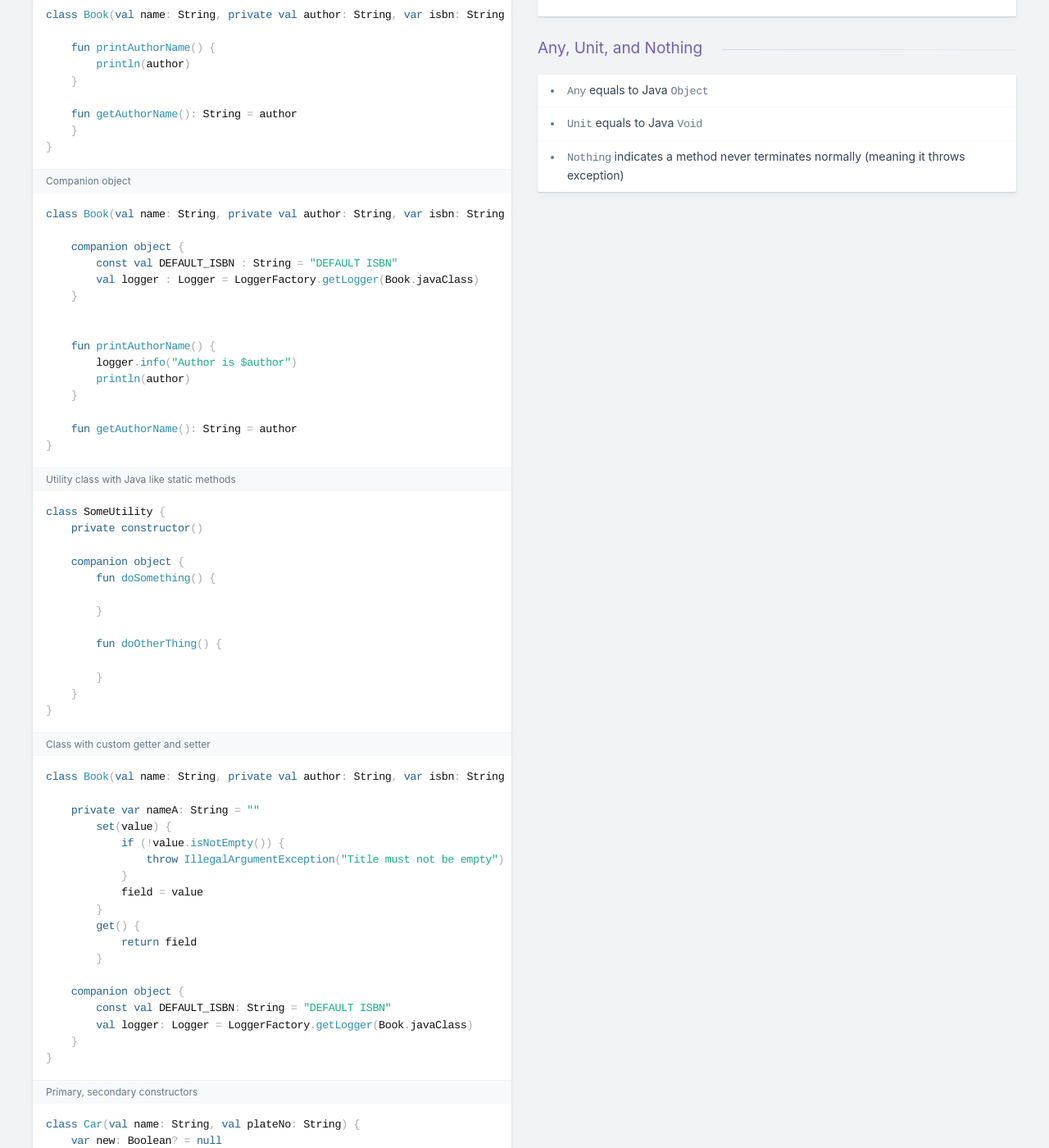
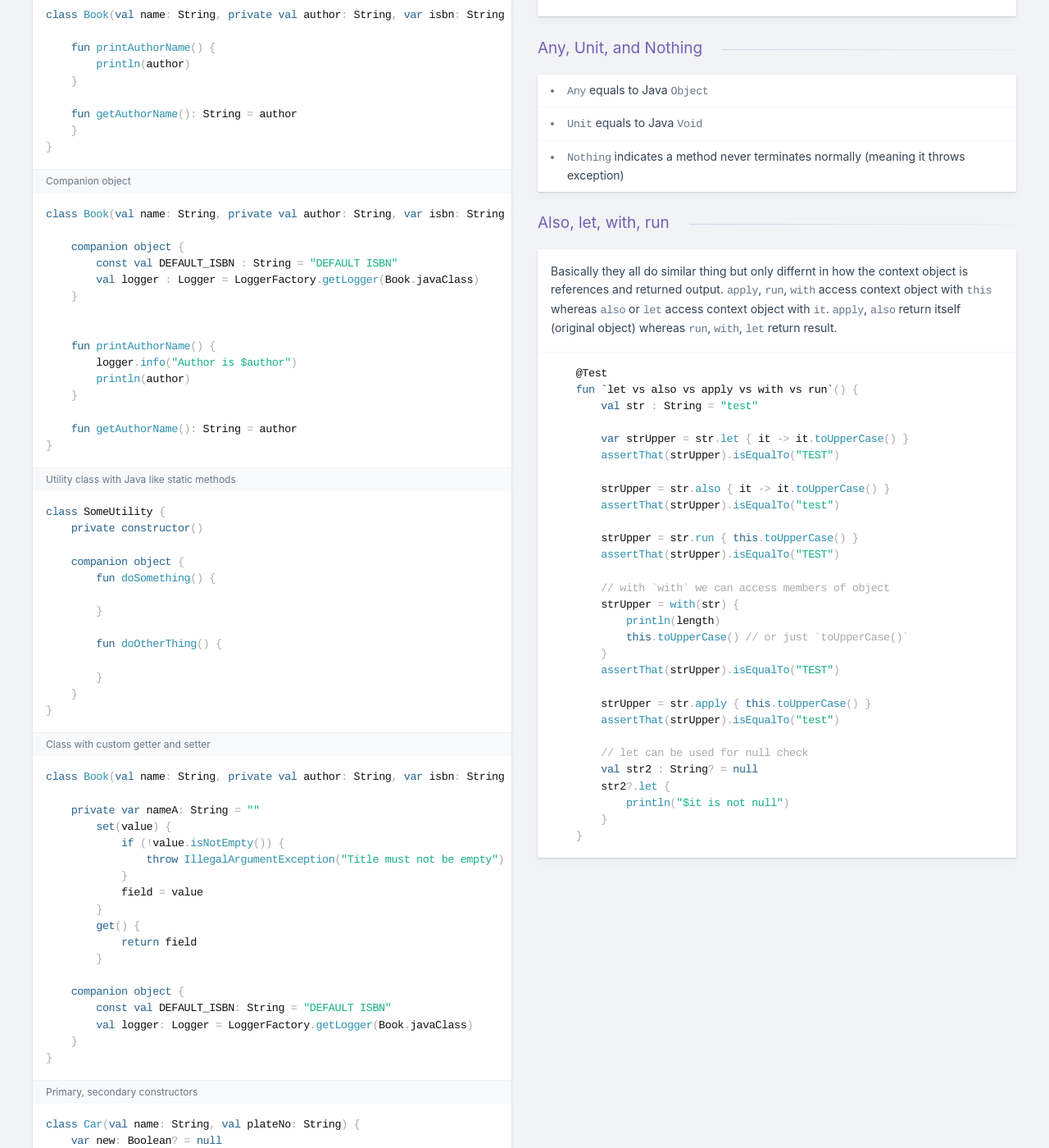
Before and after one commit to kasramp/cheat-sheet-factory, a Jekyll site: the page built from kotlin/kotlin.md, in a window 1280 px wide and 1400 px high, scrolled down 3741 px. Shown: the whole window at 82% size. Built offline with Jekyll 4.4.1, drawn with Linux system fonts in a browser that asks for light colours; nearby versions of some CDN libraries.

Commit message:
Update kotlin.md

````diff
--- a/kotlin/kotlin.md
+++ b/kotlin/kotlin.md
@@ -478,3 +478,42 @@ listOf("One", "Two", "Three").toMutableList().add("Four")
 - `Any` equals to Java `Object`
 - `Unit` equals to Java `Void`
 - `Nothing` indicates a method never terminates normally (meaning it throws exception)
+
+
+### Also, let, with, run
+
+Basically they all do similar thing but only differnt in how the context object is references and returned output.
+`apply`, `run`, `with` access context object with `this` whereas `also` or `let` access context object with `it`.
+`apply`, `also` return itself (original object) whereas `run`, `with`, `let` return result.
+
+```kotlin
+    @Test
+    fun `let vs also vs apply vs with vs run`() {
+        val str : String = "test"
+
+        var strUpper = str.let { it -> it.toUpperCase() }
+        assertThat(strUpper).isEqualTo("TEST")
+
+        strUpper = str.also { it -> it.toUpperCase() }
+        assertThat(strUpper).isEqualTo("test")
+
+        strUpper = str.run { this.toUpperCase() }
+        assertThat(strUpper).isEqualTo("TEST")
+
+        // with `with` we can access members of object
+        strUpper = with(str) {
+            println(length)
+            this.toUpperCase() // or just `toUpperCase()`
+        }
+        assertThat(strUpper).isEqualTo("TEST")
+
+        strUpper = str.apply { this.toUpperCase() }
+        assertThat(strUpper).isEqualTo("test")
+
+        // let can be used for null check
+        val str2 : String? = null
+        str2?.let {
+            println("$it is not null")
+        }
+    }
+```
````
Also changed, not shown: other parts of kotlin/kotlin.md (+1 -1 lines).
